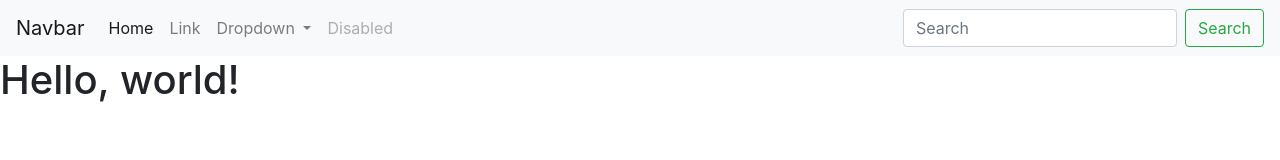
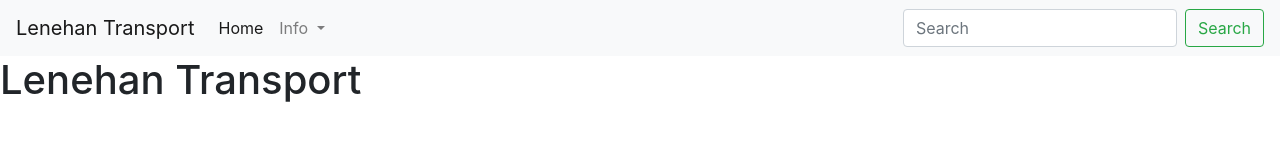
Before and after one commit to charliedowling0/Lenehan--Transport, a plain HTML site: page index.html in a window 1280 px wide. Drawn offline with nearby package versions, Linux system fonts and the light colour scheme.

Commit message:
customized navbar

```diff
--- a/index.html
+++ b/index.html
@@ -13,7 +13,7 @@
   <body>
 
     <nav class="navbar navbar-expand-lg navbar-light bg-light">
-  <a class="navbar-brand" href="#">Navbar</a>
+  <a class="navbar-brand" href="#">Lenehan Transport</a>
   <button class="navbar-toggler" type="button" data-toggle="collapse" data-target="#navbarSupportedContent" aria-controls="navbarSupportedContent" aria-expanded="false" aria-label="Toggle navigation">
     <span class="navbar-toggler-icon"></span>
   </button>
@@ -23,22 +23,16 @@
       <li class="nav-item active">
         <a class="nav-link" href="#">Home <span class="sr-only">(current)</span></a>
       </li>
-      <li class="nav-item">
-        <a class="nav-link" href="#">Link</a>
-      </li>
       <li class="nav-item dropdown">
         <a class="nav-link dropdown-toggle" href="#" id="navbarDropdown" role="button" data-toggle="dropdown" aria-haspopup="true" aria-expanded="false">
-          Dropdown
+          Info
         </a>
-        <div class="dropdown-menu" aria-labelledby="navbarDropdown">
-          <a class="dropdown-item" href="#">Action</a>
-          <a class="dropdown-item" href="#">Another action</a>
+        <div class="dropdown-menu" aria-labelledby="Info">
+          <a class="dropdown-item" href="#">Services</a>
+          <a class="dropdown-item" href="#">Fleet</a>
           <div class="dropdown-divider"></div>
-          <a class="dropdown-item" href="#">Something else here</a>
+          <a class="dropdown-item" href="#">Contact Us</a>
         </div>
-      </li>
-      <li class="nav-item">
-        <a class="nav-link disabled" href="#" tabindex="-1" aria-disabled="true">Disabled</a>
       </li>
     </ul>
     <form class="form-inline my-2 my-lg-0">
@@ -48,7 +42,7 @@
   </div>
 </nav>
 
-    <h1>Hello, world!</h1>
+    <h1>Lenehan Transport</h1>
 
     <!-- Optional JavaScript -->
     <!-- jQuery first, then Popper.js, then Bootstrap JS -->
```
